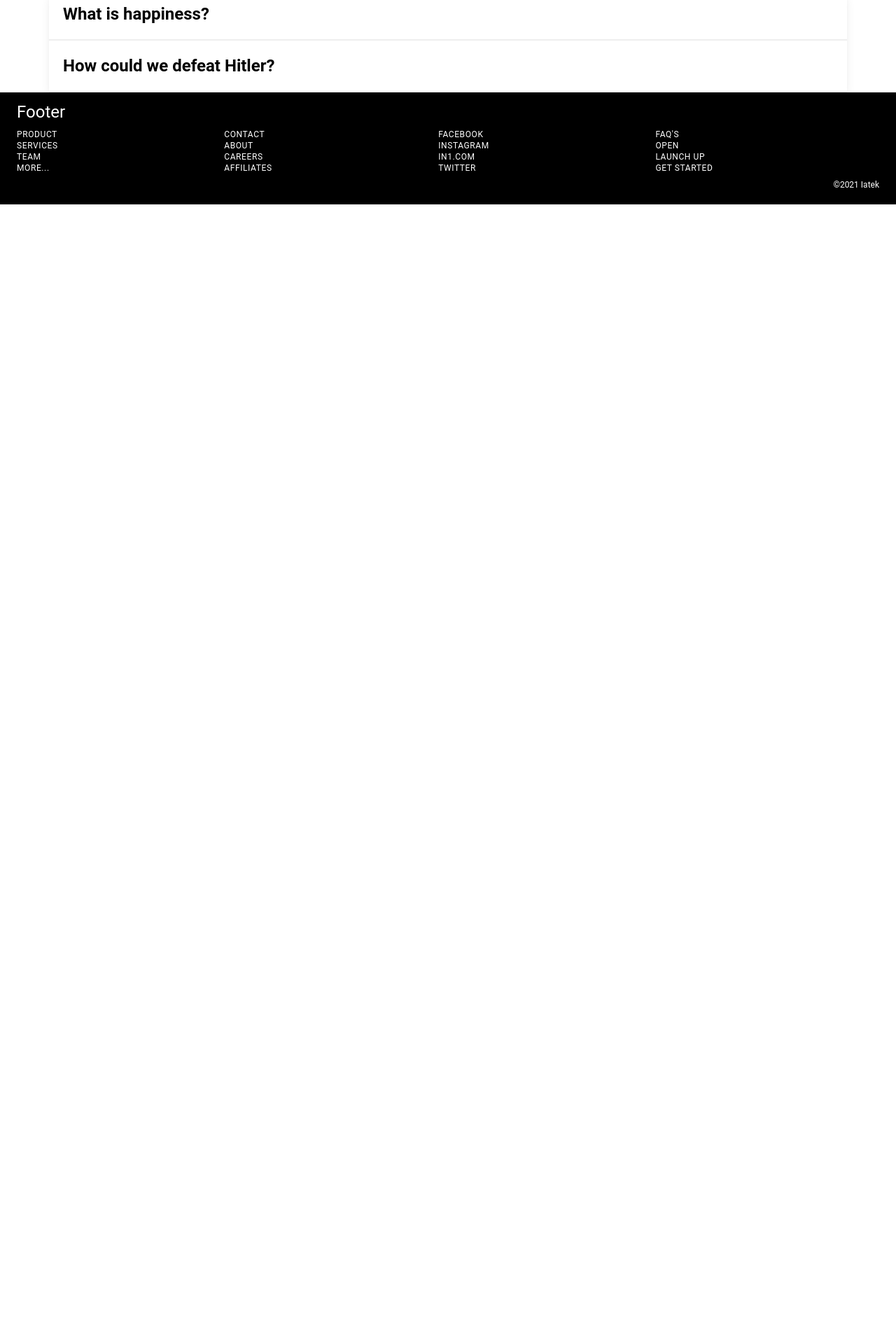
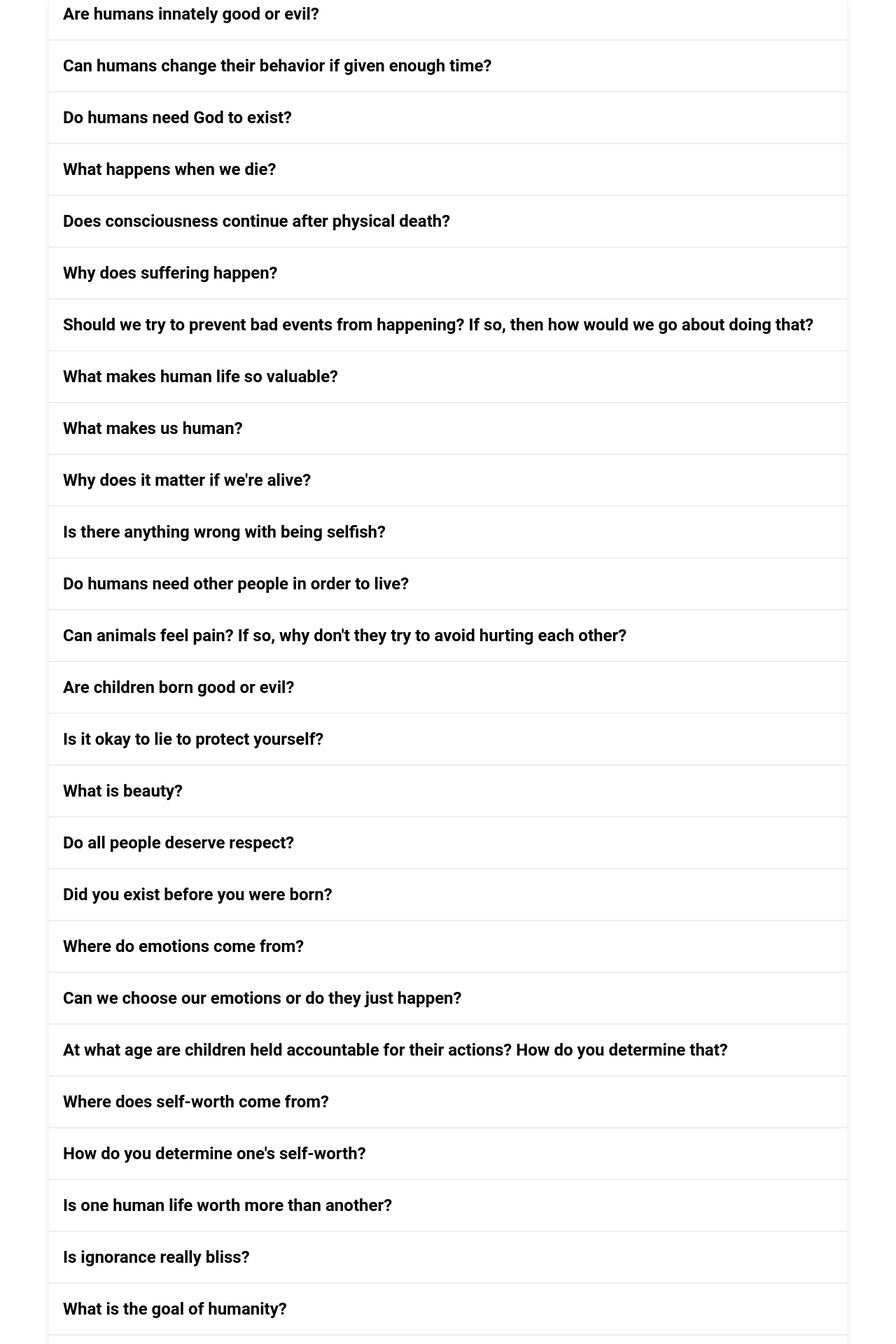
Before and after one commit to CavemanKT/phil-it, a Next.js app: page /rooms in a window 1280 px wide. Shown: the part 80-2000 px from the top of the page at 70% size. Before the commit the page ends 800 px from the top, so only its background shows below. Built offline with nearby package versions, Linux system fonts and the light colour scheme; no server answers.

Commit message:
1. done rendering question dataSet 2. done figuring out the socket.on(join-room)

```diff
--- a/src/components/layouts/Footer.jsx
+++ b/src/components/layouts/Footer.jsx
@@ -1,11 +1,10 @@
 import Link from 'next/link'
 
 export default function CompsLayoutsFooter() {
-    const newLocal = "text-2xl hidden sm:block mb-2"
     return (
         <footer id="footer" className="mt-auto mx-auto px-2">
             <div id="layer1" className="px-4 py-3 text-white mx-auto">
-                <h1 className={newLocal}>Footer</h1>
+                <h1 className="text-2xl hidden sm:block mb-2">Footer</h1>
                 <div id="layer2" className="flex">
                     <div id="layer3" className="flex-grow flex flex-col">
                         <a href="#" className="text-xs uppercase tracking-wider">Product</a>
--- /dev/null
+++ b/src/db/DATA_SET.js
@@ -0,0 +1,83 @@
+export default [
+    {
+        "question": "Are humans innately good or evil?"
+    },
+    {
+        "question": "Can humans change their behavior if given enough time?"
+    },
+    {
+        "question": "Do humans need God to exist?"
+    },
+    {
+        "question": "What happens when we die?"
+    },
+    {
+        "question": "Does consciousness continue after physical death?"
+    },
+    {
+        "question": "Why does suffering happen?"
+    },
+    {
+        "question": "Should we try to prevent bad events from happening? If so, then how would we go about doing that?"
+    },
+    {
+        "question": "What makes human life so valuable?"
+    },
+    {
+        "question": "What makes us human?"
+    },
+    {
+        "question": "Why does it matter if we're alive?"
+    },
+    {
+        "question": "Is there anything wrong with being selfish?"
+    },
+    {
+        "question": "Do humans need other people in order to live?"
+    },
+    {
+        "question": "Can animals feel pain? If so, why don't they try to avoid hurting each other?"
+    },
+    {
+        "question": "Are children born good or evil?"
+    },
+    {
+        "question": "Is it okay to lie to protect yourself?"
+    },
+    {
+        "question": "What is beauty?"
+    },
+    {
+        "question": "Do all people deserve respect?"
+    },
+    {
+        "question": "Did you exist before you were born?"
+    },
+    {
+        "question": "Where do emotions come from?"
+    },
+    {
+        "question": "Can we choose our emotions or do they just happen?"
+    },
+    {
+        "question": "At what age are children held accountable for their actions? How do you determine that?"
+    },
+    {
+        "question": "Where does self-worth come from?"
+    },
+    {
+        "question": "How do you determine one's self-worth?"
+    },
+    {
+        "question": "Is one human life worth more than another?"
+    },
+    {
+        "question": "Is ignorance really bliss?"
+    },
+    {
+        "question": "What is the goal of humanity?"
+    },
+    {
+        "question": "Can predestination and free will coexist?"
+    }
+]
--- a/src/pages/rooms/index.jsx
+++ b/src/pages/rooms/index.jsx
@@ -1,6 +1,7 @@
-import io from "socket.io-client"
+import { io } from "socket.io-client"
 const socket = io(process.env.NEXT_PUBLIC_BACKEND_SOCKETIO_URL, { transports: ['websocket'] })
 
+import DATA_SET from '@/db/DATA_SET'
 import CompsLayout from '@/components/layouts/Layout'
 import { useRouter } from 'next/router'
 
@@ -12,21 +13,19 @@ export default function PageTopics() {
         // console.log(e.target.innerText)
         let room = e.target.innerText
         router.push('/chatRoom/' + room)
-        socket.on('join-room', room)
-
     }
 
 
     return (
         <CompsLayout>
             <div className="container mx-auto shadow-lg rounded-lg">
-
-                <div className="px-5 py-5 flex justify-between items-center bg-white border-b-2">
-                    <div className="font-semibold text-2xl" onClick={hEnterChat}>What is happiness&#63; </div>
-                </div>
-                <div className="px-5 py-5 flex justify-between items-center bg-white border-b-2">
-                    <div className="font-semibold text-2xl" onClick={hEnterChat}>How could we defeat Hitler&#63; </div>
-                </div>
+                {
+                    DATA_SET.map((item, index) => {
+                        return <div key={`q_${index}`} className="px-5 py-5 flex justify-between items-center bg-white border-b-2">
+                            <div className="font-semibold text-2xl" onClick={hEnterChat}>{item.question}</div>
+                        </div>
+                    })
+                }
             </div>
         </CompsLayout>
     )
--- a/src/styles/global.scss
+++ b/src/styles/global.scss
@@ -5,39 +5,13 @@
 
 // @import '~video-react/styles/scss/video-react';
 
-// public
-@import './nar-bar.scss';
+// layout
+@import './layout/nar-bar.scss';
+@import './layout/footer';
+// warning page
+@import './warning-page.scss';
 
 // // index page
 @import './home-page/home-page';
-@import './home-page/footer';
 
-// // modals
-// @import './candidateList';
-
-// // profile modal
-// @import './profile-modal/right-column.scss';
-// @import './profile-modal/head-bar.scss';
-// @import './profile-modal/carousel.scss';
-// @import './profile-modal/overlay-modal-reminder.scss';
-
-// // inspector's login page
-// @import './inspector-page/login-page.scss';
-
-// // inspector's dashboard
-// @import './inspector-page/dashboard/off-canvas-feature.scss';
-// @import './inspector-page/dashboard/candidate-list-container.scss';
-// @import './inspector-page/dashboard/history-list-container.scss';
-
-@import './warning-page.scss';
-
-html {
-  body {
-    position: relative;
-    min-width: 100vw;
-    min-height: 100vh;
-    background: #FFFFFF;
-  }
-
-
-}
+// other components
--- a/src/styles/nar-bar.scss
+++ /dev/null
@@ -1,18 +0,0 @@
-html {
-    body {
-        #comps-layouts-navbar {
-            .font-color {
-            /* Battle Hub */
-            color: #821515;
-            width: 122px;
-            height: 52px;
-            font-family: Montserrat;
-            font-style: normal;
-            font-weight: 600;
-            font-size: 25px;
-            line-height: 30px;
-
-            }
-        }
-    }
-}
```
Also changed, not shown: src/pages/chatRoom/[room].jsx (+40 -76 lines), src/styles/layout/footer.scss (renamed from src/styles/home-page/footer.scss), src/styles/layout/nar-bar.scss (added).
